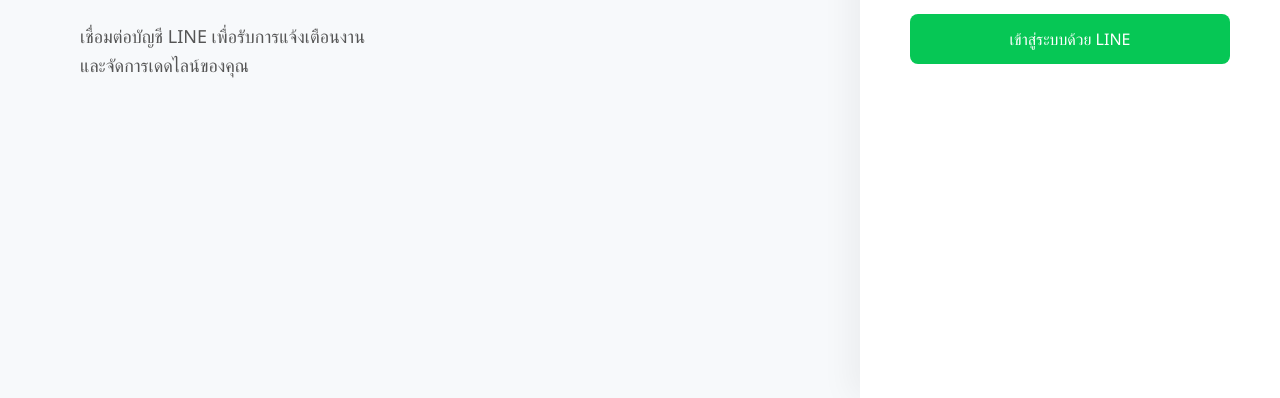
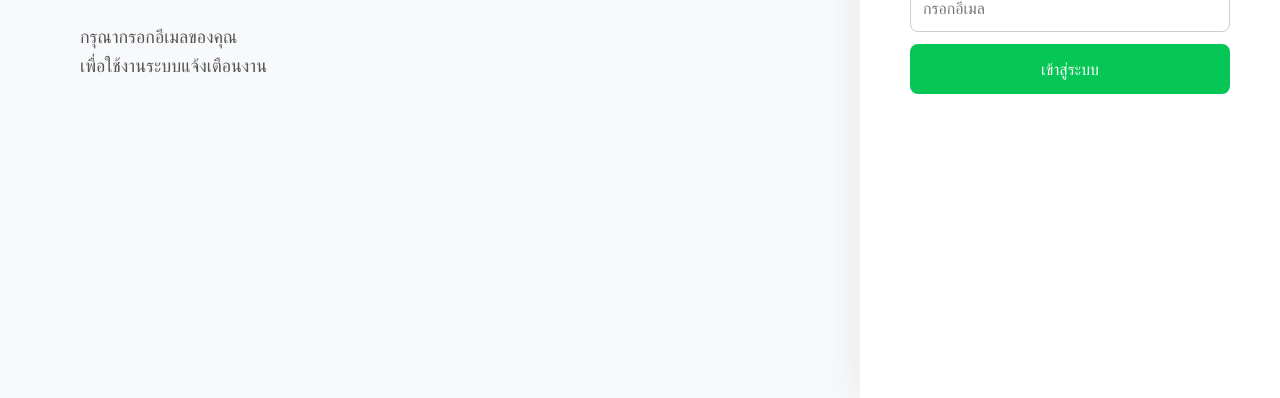
Before and after one commit to icebam141414-hue/assignment-reminder2, a website: page login2.html in a window 1280 px wide. Shown: the part 402-800 px from the top of the page. Drawn offline with Linux system fonts and the light colour scheme.

Commit message:
Update login2.html

```diff
--- a/login2.html
+++ b/login2.html
@@ -11,17 +11,32 @@
 <div class="login-page">
 
   <div class="login-info">
-    <h1>เข้าสู่ระบบด้วย LINE 👋</h1>
+    <h1>เข้าสู่ระบบ 👋</h1>
     <p>
-      เชื่อมต่อบัญชี LINE เพื่อรับการแจ้งเตือนงาน<br>
-      และจัดการเดดไลน์ของคุณ
+      กรุณากรอกอีเมลของคุณ<br>
+      เพื่อใช้งานระบบแจ้งเตือนงาน
     </p>
   </div>
 
   <div class="login-card">
     <h2>Login</h2>
 
-    <button id="lineLoginBtn" style="
+    <form action="/login-email" method="POST">
+
+      <input
+        type="email"
+        name="email"
+        placeholder="กรอกอีเมล"
+        required
+        style="
+        width:100%;
+        padding:12px;
+        margin-bottom:12px;
+        border-radius:8px;
+        border:1px solid #ccc;
+        ">
+
+      <button type="submit" style="
         width:100%;
         padding:14px;
         border:none;
@@ -30,30 +45,14 @@
         color:white;
         font-size:16px;
         cursor:pointer;">
-      เข้าสู่ระบบด้วย LINE
+        เข้าสู่ระบบ
       </button>
+
+    </form>
 
   </div>
 
 </div>
 
-<script>
-  const BASE_URL = "https://line-bot-2ob3.onrender.com";
-  const LINE_LOGIN_CHANNEL_ID = "2009128895";
-
-  document.getElementById("lineLoginBtn").addEventListener("click", () => {
-
-    const loginUrl =
-      `https://access.line.me/oauth2/v2.1/authorize` +
-      `?response_type=code` +
-      `&client_id=${LINE_LOGIN_CHANNEL_ID}` +
-      `&redirect_uri=${BASE_URL}/callback` +
-      `&state=12345` +
-      `&scope=profile%20openid`;
-
-    window.location.href = loginUrl;
-  });
-</script>
-
 </body>
 </html>
```
Lines whose indentation alone changed are shown as unchanged.
